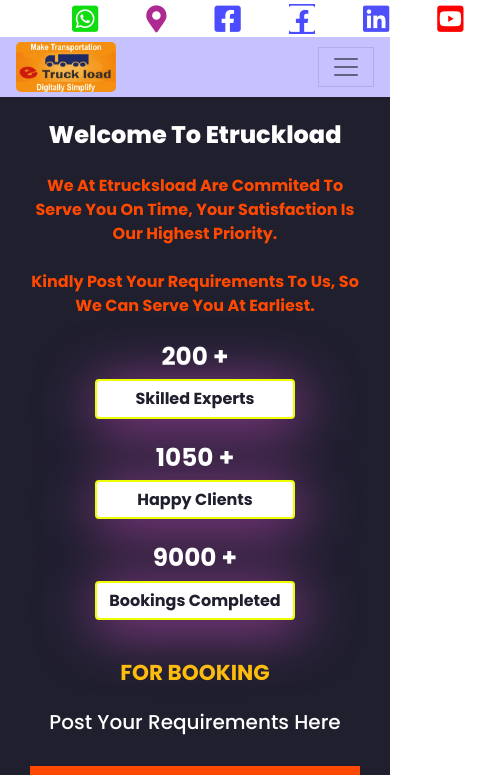
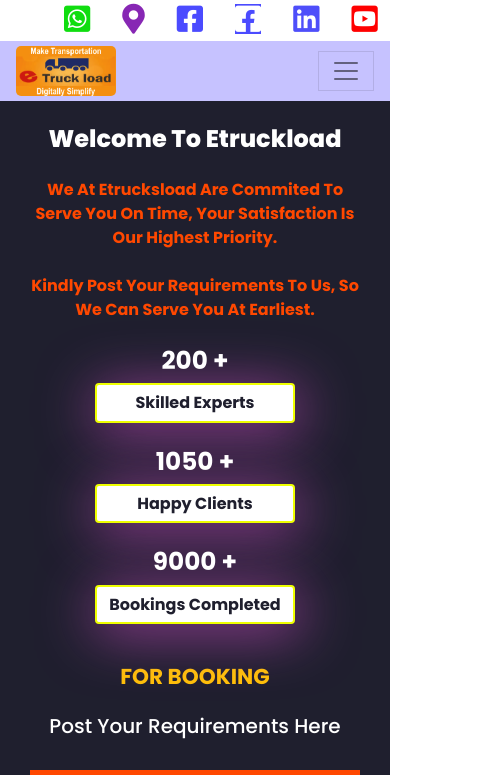
Before and after one commit to yadavtips/etruckloads-website, a plain HTML site: page index.html in a window 390 px wide. Shown: the top 775 px of the page, 488 px wide, since content can reach past the window. Drawn offline with nearby package versions, Linux system fonts and the light colour scheme.

Commit message:
css responsive problems fixed

```diff
--- a/css/custom.css
+++ b/css/custom.css
@@ -67,8 +67,8 @@ html {
 }
 
 .map {
-  color: rgb(173, 42, 145);
-  font-size: 27px;
+  color: rgb(135, 39, 180);
+  font-size: 30px;
 }
 
 .fa-whatsapp-square {
--- a/index.html
+++ b/index.html
@@ -37,35 +37,35 @@
   <body>
 
     <!-- Topbar Start -->
-    <div class="container-fluid bg-light mt-1 ">
+    <div class="container-fluid bg-light">
 
-      <div class="row py-0 px-lg-5 ">
+      <div class="row py-1 px-lg-5 ">
 
         <div class="col text-center text-lg-center px-5">
           <div class="d-inline-flex align-items-center">
-            <a class="text-white px-4" href="">
-              <i class="fab fa-whatsapp-square whatsapp"></i>
+            <a class="text-white px-3" href="">
+              <i class="fab fa-whatsapp-square"></i>
             </a>
-            <a class="text-white px-4" href="https://www.google.com/maps/place/Etruckload+logistics+pvt+ltd+20,+32+feet+container+trucks+supplier+Delhi%2FNCR+to+all+over+India/@28.6235834,77.0418842,17z/data=!3m1!4b1!4m5!3m4!1s0x390d05a76f5571ed:0x67a0374232915a8c!8m2!3d28.6235834!4d77.0440757" target="_blank">
+            <a class="text-white px-3" href="https://www.google.com/maps/place/Etruckload+logistics+pvt+ltd+20,+32+feet+container+trucks+supplier+Delhi%2FNCR+to+all+over+India/@28.6235834,77.0418842,17z/data=!3m1!4b1!4m5!3m4!1s0x390d05a76f5571ed:0x67a0374232915a8c!8m2!3d28.6235834!4d77.0440757" target="_blank">
               <i class="fa fa-map-marker-alt map"></i>
             </a>
-            <a class="text-white px-4" href="https://m.facebook.com/groups/1251039518328371/?ref=group_browse" target="_blank">
+            <a class="text-white px-3" href="https://m.facebook.com/groups/1251039518328371/?ref=group_browse" target="_blank">
               <i class="fab fa-facebook-square"></i>
             </a>
-            <a class="text-white px-4" href="https://www.facebook.com/etruckloaddelhi/" target="_blank">
+            <a class="text-white px-3" href="https://www.facebook.com/etruckloaddelhi/" target="_blank">
               <i class="fab fa-facebook-square facebook-page"></i>
             </a>
             <!-- <a class="text-white px-4" href="">
               <i class="fab fa-twitter-square"></i>
             </a> -->
-            <a class="text-white px-4" href="">
+            <a class="text-white px-3" href="">
               <i class="fab fa-linkedin"></i>
             </a>
             <!-- <a class="text-white px-4" href="">
               <i class="fab fa-instagram"></i>
             </a> -->
-            <a class="text-white px-4 youtube" href="">
-              <i class="fab fa-youtube-square youtube "></i>
+            <a class="text-white px-3 youtube" href="">
+              <i class="fab fa-youtube-square"></i>
             </a>
           </div>
         </div>
@@ -117,7 +117,7 @@
             </div> -->
             <a href="#contact-us" class="nav-item nav-link">Contact Us</a>
           </div>
-          <a href="" class="btn btn-dark quote-btn py-2 px-4"
+          <a href="" class="btn btn-dark quote-btn my-lg-2 px-4 my-4"
             ><i class="fa fa-phone mr-2"></i>Call Us</a
           >
         </div>
```
